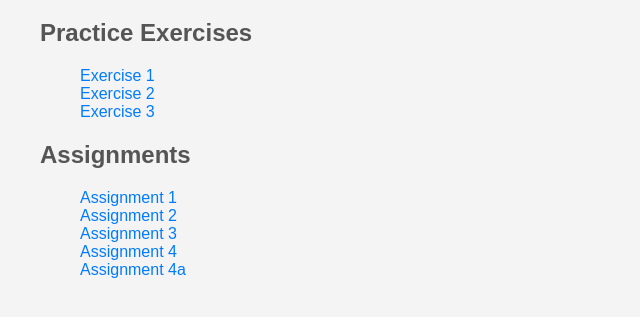
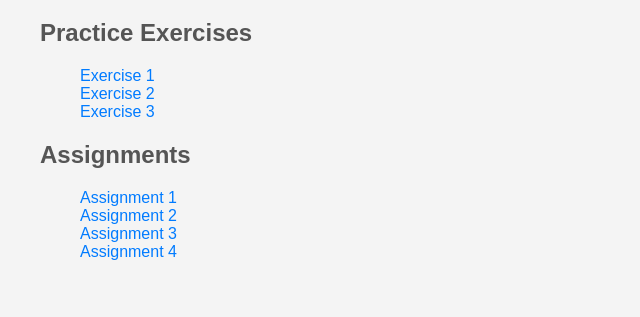
Before and after one commit to faria13-GIS/Faria_La_5580, a plain HTML site: page docs/index.html in a window 1280 px wide. Shown: the part 101-418 px from the top of the page, without its empty margins (0-640 px from the left). Drawn offline with Linux system fonts and the light colour scheme.

Commit message:
Update index.html

```diff
--- a/docs/index.html
+++ b/docs/index.html
@@ -44,8 +44,8 @@
         <li><a href="https://tinyurl.com/35x4x343">Assignment 1</a></li>
         <li><a href="https://public.tableau.com/views/Assignment2_Faria/Dashboard2?:language=en-US&publish=yes&:sid=&:redirect=auth&:display_count=n&:origin=viz_share_link">Assignment 2</a></li>
         <li><a href="https://public.tableau.com/app/profile/tabassum.ahamed.faria/viz/TableauRCode_Faria/Dashboard2?publish=yes">Assignment 3</a></li>
+
         <li><a href="https://shorturl.at/o5j10">Assignment 4</a></li>
-        <li><a href="https://shorturl.at/o5j10">Assignment 4a</a></li>
 
 
     </ul>
```
